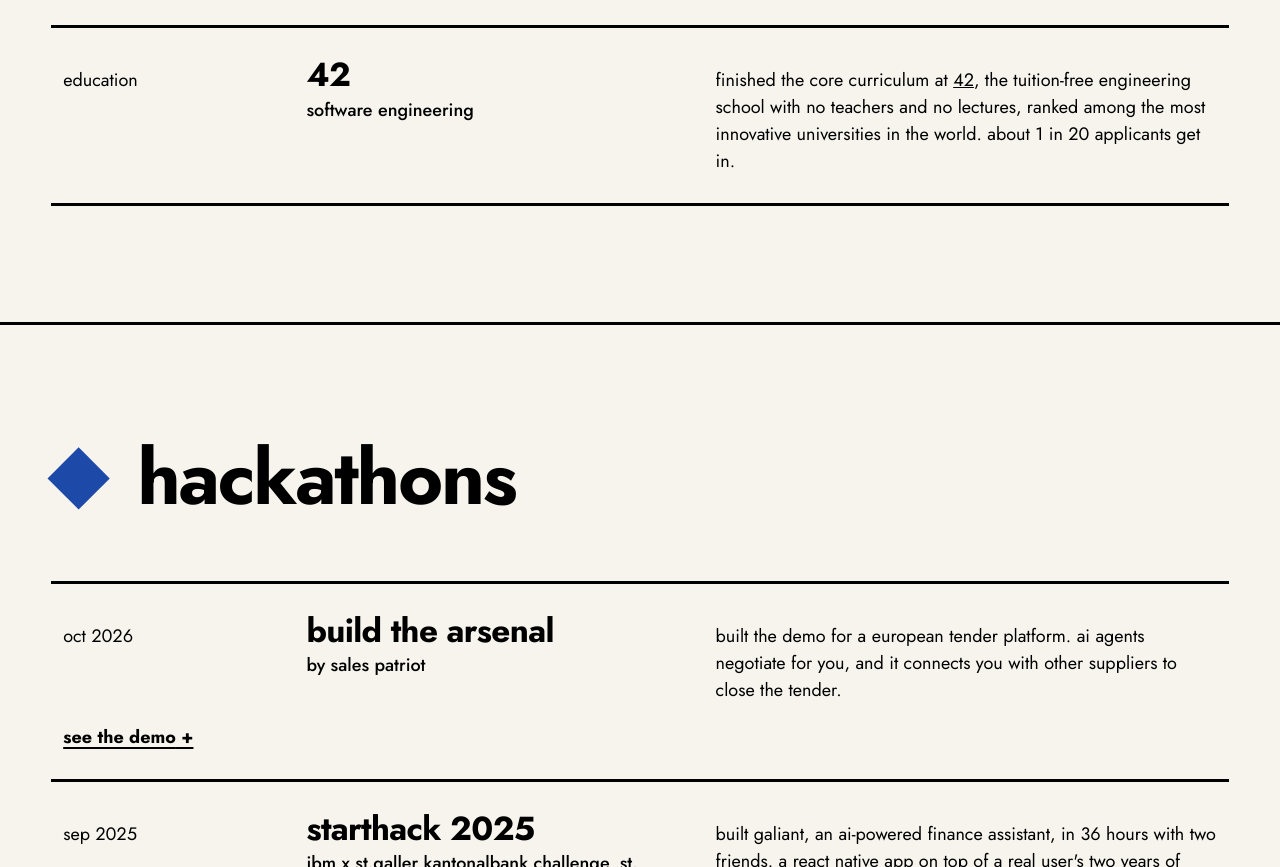
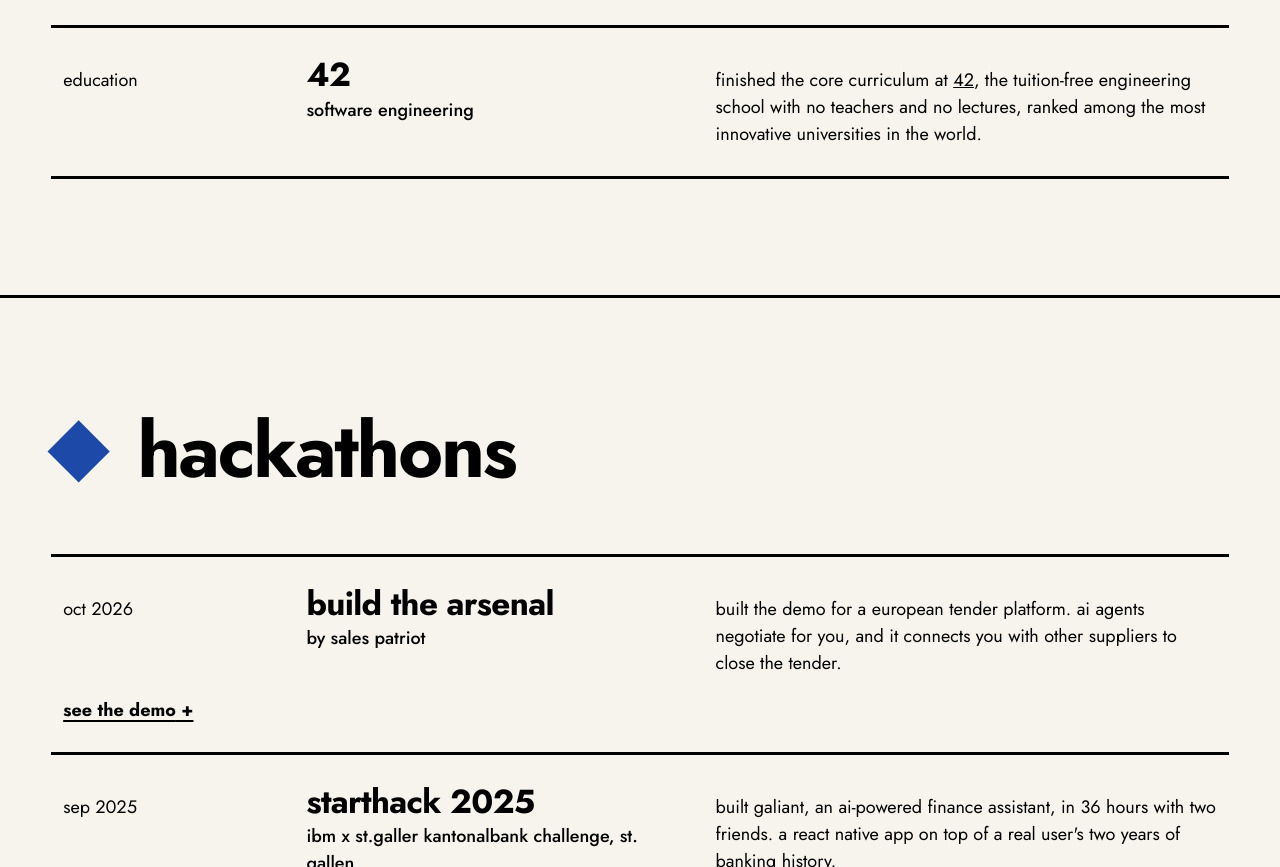
Before and after one commit to jakubkaczmarski/porfolio, a plain HTML site: page index.html in a window 1280 px wide. Shown: the part 4067-4934 px from the top of the page. Drawn offline with Linux system fonts and the light colour scheme.

Commit message:
Drop the 1 in 20 stat from the 42 line
Co-Authored-By: Claude Fable 5.2 <noreply@anthropic.com>

```diff
--- a/index.html
+++ b/index.html
@@ -456,7 +456,7 @@
             <p>software engineering</p>
           </div>
           <div class="job__desc">
-            <p>finished the core curriculum at <a href="https://www.42network.org/" target="_blank" rel="noopener">42</a>, the tuition-free engineering school with no teachers and no lectures, ranked among the most innovative universities in the world. about 1 in 20 applicants get in.</p>
+            <p>finished the core curriculum at <a href="https://www.42network.org/" target="_blank" rel="noopener">42</a>, the tuition-free engineering school with no teachers and no lectures, ranked among the most innovative universities in the world.</p>
           </div>
         </li>
       </ol>
```
